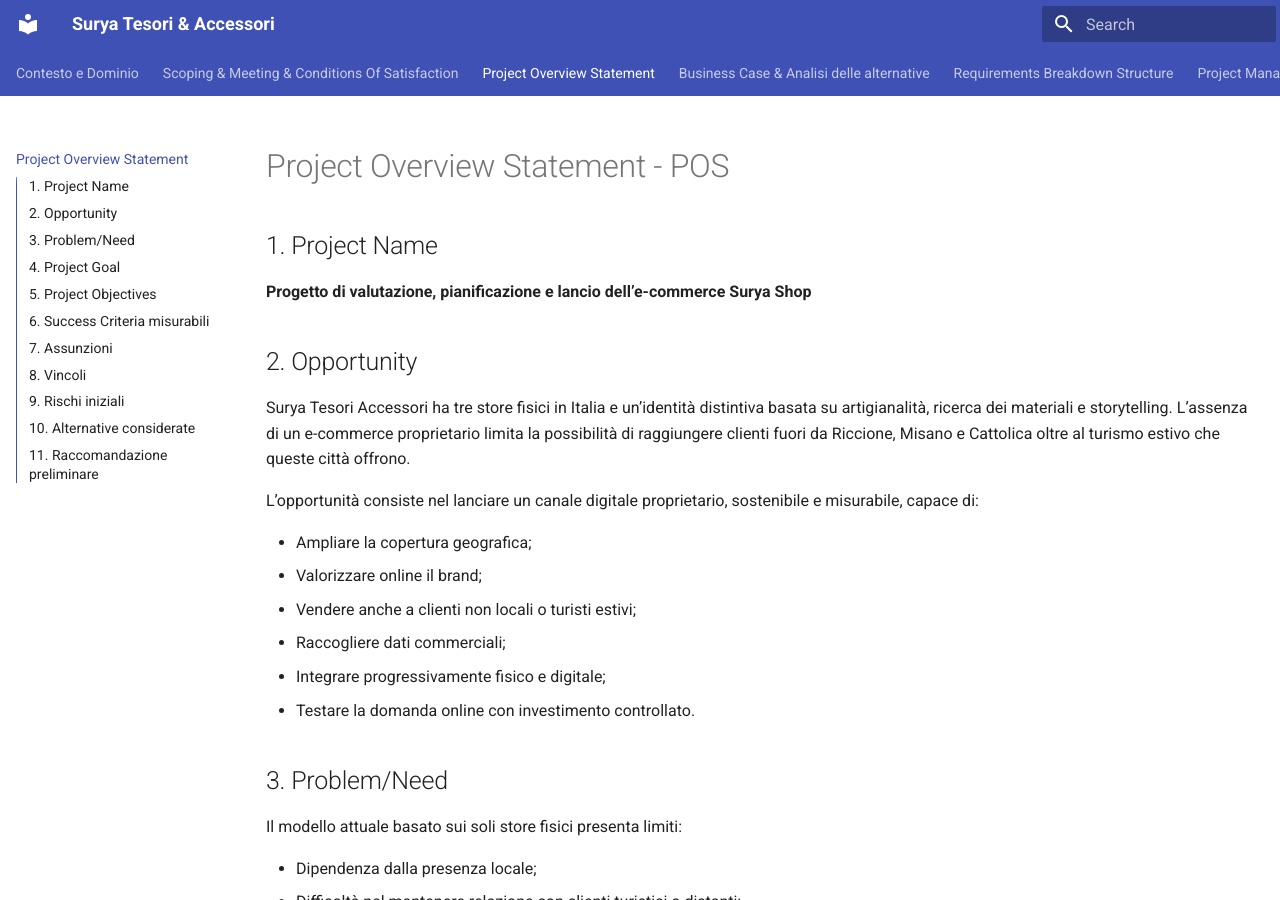
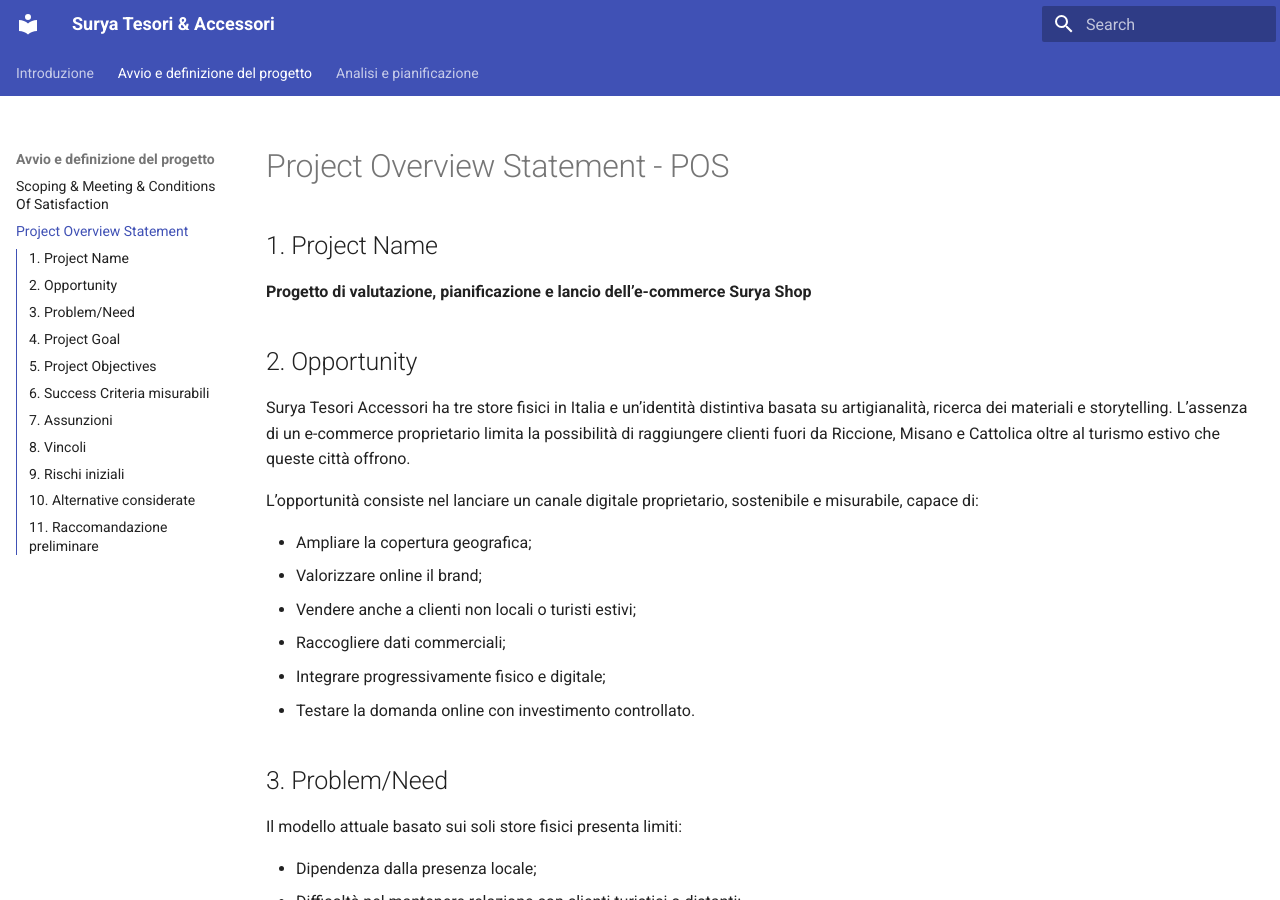
Before and after one commit to AlexTesta00/PM-Surya, an MkDocs documentation site: the page built from docs/pos.md, in a window 1280 px wide and 900 px high. Built offline with MkDocs 1.6.1 and Material for MkDocs 9.7.7, drawn with Linux system fonts in a browser that asks for light colours.

Commit message:
refactor: divide files in group

```diff
--- a/mkdocs.yml
+++ b/mkdocs.yml
@@ -30,15 +30,20 @@
     - content.toc.scrollspy_offset
 
 nav:
-  - Contesto e Dominio: domain.md
-  - Scoping & Meeting & Conditions Of Satisfaction: scoping_meeting_cos.md
-  - Project Overview Statement: pos.md
-  - Business Case & Analisi delle alternative: bc_and_aa.md
-  - Requirements Breakdown Structure: rbs.md
-  - Project Management Lifecycle: pmlc.md
-  - Work Breakdown Structure: wbs.md
-  - Stime & Tempi & Risorse & Costi: strc.md
-  - Gant & Project Network: gant_pn.md
+  - Introduzione:
+    - Contesto e Dominio: domain.md
+
+  - Avvio e definizione del progetto:
+    - Scoping & Meeting & Conditions Of Satisfaction: scoping_meeting_cos.md
+    - Project Overview Statement: pos.md
+
+  - Analisi e pianificazione:
+    - Business Case & Analisi delle alternative: bc_and_aa.md
+    - Requirements Breakdown Structure: rbs.md
+    - Project Management Lifecycle: pmlc.md
+    - Work Breakdown Structure: wbs.md
+    - Stime, tempi, risorse e Costi: strc.md
+    - Gant & Project Network: gant_pn.md
 
 extra_css:
   - stylesheets/extra.css
```
